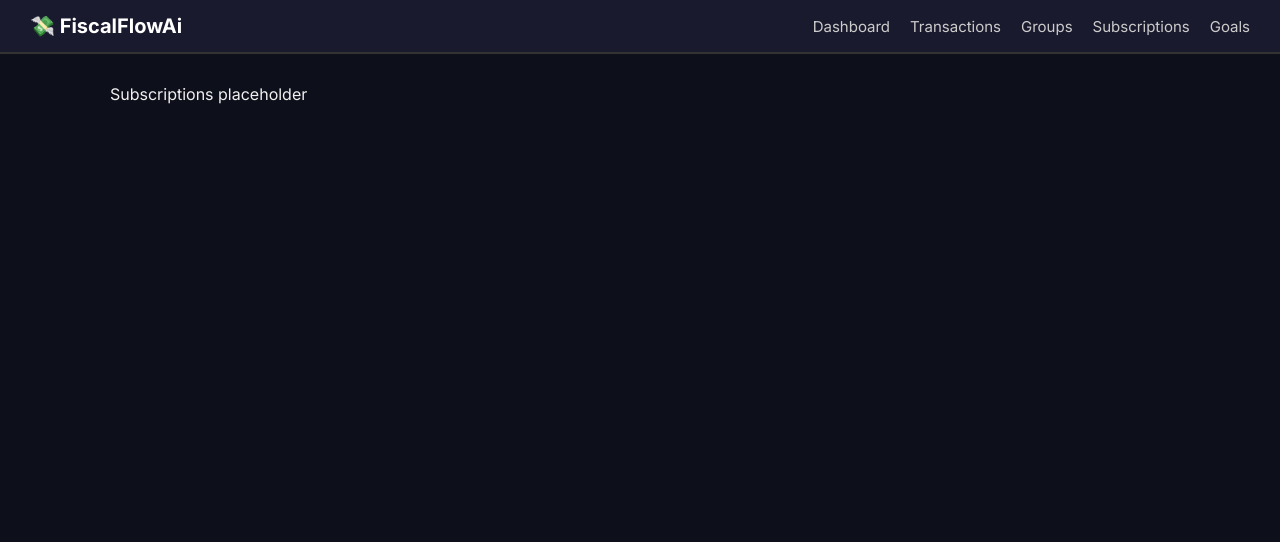
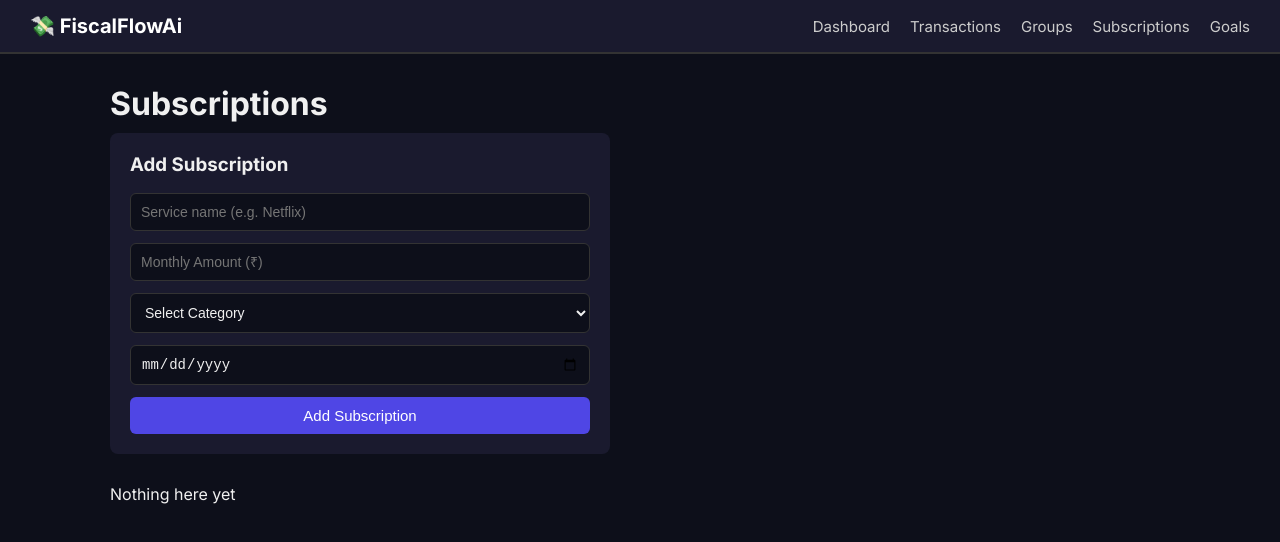
Before and after one commit to tusharinqueue/FiscalFlowAi, a React (Vite) app: page /subscriptions in a window 1280 px wide. Shown: the top 542 px of the page. Built offline with nearby package versions, Linux system fonts and the light colour scheme; the HTML template or start-up script is replaced by a standard one.

Commit message:
feat: add subscriptions module, duplicate category detection, and chatnay.md

```diff
--- a/src/App.jsx
+++ b/src/App.jsx
@@ -15,6 +15,7 @@ import NotFound from './pages/NotFound'
 function App() {
   const [transactions, setTransactions] = useState([])
   const [groups, setGroups] = useState([])
+  const [subscriptions, setSubscriptions] = useState([])
 
   function addTransaction(t) {
     setTransactions([...transactions, t])
@@ -36,6 +37,10 @@ function App() {
     }))
   }
 
+  function addSubscription(sub) {
+    setSubscriptions([...subscriptions, sub])
+  }
+
   return (
     <BrowserRouter>
       <Navbar />
@@ -46,8 +51,8 @@ function App() {
           <Route path="/transactions/:id" element={<TransactionDetail transactions={transactions} />} />
           <Route path="/groups" element={<Groups groups={groups} addGroup={addGroup} />} />
           <Route path="/groups/:id" element={<GroupDetail groups={groups} addGroupExpense={addGroupExpense} />} />
-          <Route path="/subscriptions" element={<Subscriptions />} />
-          <Route path="/subscriptions/:id" element={<SubscriptionDetail />} />
+          <Route path="/subscriptions" element={<Subscriptions subscriptions={subscriptions} addSubscription={addSubscription} />} />
+          <Route path="/subscriptions/:id" element={<SubscriptionDetail subscriptions={subscriptions} />} />
           <Route path="/goals" element={<Goals />} />
           <Route path="/goals/:id" element={<GoalDetail />} />
           {/* catch all route for 404 */}
--- /dev/null
+++ b/src/components/SubscriptionForm.jsx
@@ -0,0 +1,74 @@
+import { useState } from 'react'
+
+function SubscriptionForm({ addSubscription }) {
+  const [name, setName] = useState('')
+  const [amount, setAmount] = useState('')
+  const [category, setCategory] = useState('')
+  const [billingDate, setBillingDate] = useState('')
+  const [error, setError] = useState('')
+
+  function handleSubmit(e) {
+    e.preventDefault()
+
+    if (!name || !amount || !category || !billingDate) {
+      setError('All fields are required')
+      return
+    }
+
+    const newSub = {
+      id: crypto.randomUUID(),
+      name: name,
+      amount: parseFloat(amount),
+      category: category,
+      billingDate: billingDate
+    }
+
+    addSubscription(newSub)
+
+    setName('')
+    setAmount('')
+    setCategory('')
+    setBillingDate('')
+    setError('')
+  }
+
+  return (
+    <form onSubmit={handleSubmit} className="transaction-form">
+      <h3>Add Subscription</h3>
+      {error && <p className="form-error">{error}</p>}
+
+      <input
+        type="text"
+        placeholder="Service name (e.g. Netflix)"
+        value={name}
+        onChange={(e) => setName(e.target.value)}
+      />
+
+      <input
+        type="number"
+        placeholder="Monthly Amount (₹)"
+        value={amount}
+        onChange={(e) => setAmount(e.target.value)}
+      />
+
+      <select value={category} onChange={(e) => setCategory(e.target.value)}>
+        <option value="">Select Category</option>
+        <option value="Streaming">Streaming</option>
+        <option value="Music">Music</option>
+        <option value="Software">Software</option>
+        <option value="Gym">Gym</option>
+        <option value="Other">Other</option>
+      </select>
+
+      <input
+        type="date"
+        value={billingDate}
+        onChange={(e) => setBillingDate(e.target.value)}
+      />
+
+      <button type="submit">Add Subscription</button>
+    </form>
+  )
+}
+
+export default SubscriptionForm
--- /dev/null
+++ b/src/components/SubscriptionList.jsx
@@ -0,0 +1,42 @@
+import EmptyState from './EmptyState'
+import daysUntilBilling from '../daysUntilBilling'
+import findDuplicateCategories from '../findDuplicateCategories'
+
+function SubscriptionList({ subscriptions }) {
+  if (subscriptions.length === 0) {
+    return <EmptyState />
+  }
+
+  const duplicates = findDuplicateCategories(subscriptions)
+
+  return (
+    <div className="transaction-list">
+      {duplicates.length > 0 && (
+        <div className="duplicate-warning">
+          <strong>Warning:</strong> You have multiple subscriptions in these categories: {duplicates.join(', ')}
+        </div>
+      )}
+
+      {subscriptions.map((sub) => {
+        const daysLeft = daysUntilBilling(sub.billingDate)
+
+        return (
+          <div key={sub.id} className="transaction-item">
+            <div className="t-left">
+              <span className="t-title">{sub.name}</span>
+              <span className="t-meta">{sub.category} · Billing on {sub.billingDate}</span>
+            </div>
+            <div className="t-right" style={{ flexDirection: 'column', alignItems: 'flex-end', gap: '4px' }}>
+              <span className="t-amount">₹{sub.amount.toFixed(2)} / mo</span>
+              <span className="t-meta" style={{ color: daysLeft <= 3 ? '#f87171' : '#9ca3af' }}>
+                {daysLeft} days left
+              </span>
+            </div>
+          </div>
+        )
+      })}
+    </div>
+  )
+}
+
+export default SubscriptionList
--- /dev/null
+++ b/src/daysUntilBilling.js
@@ -0,0 +1,18 @@
+// pure function to calculate days left
+function daysUntilBilling(billingDateStr) {
+  if (!billingDateStr) return 0
+
+  const today = new Date()
+  today.setHours(0, 0, 0, 0)
+
+  const billingDate = new Date(billingDateStr)
+  billingDate.setHours(0, 0, 0, 0)
+
+  // difference in milliseconds divided by ms in a day
+  const diffTime = billingDate - today
+  const diffDays = Math.ceil(diffTime / (1000 * 60 * 60 * 24))
+
+  return diffDays > 0 ? diffDays : 0
+}
+
+export default daysUntilBilling
--- /dev/null
+++ b/src/findDuplicateCategories.js
@@ -0,0 +1,26 @@
+// pure function to find categories used more than once
+function findDuplicateCategories(subscriptions) {
+  const counts = {}
+
+  // count how many times each category appears
+  for (let i = 0; i < subscriptions.length; i++) {
+    const cat = subscriptions[i].category
+    if (counts[cat]) {
+      counts[cat] += 1
+    } else {
+      counts[cat] = 1
+    }
+  }
+
+  // keep only the ones that appear 2 or more times
+  const duplicates = []
+  for (const cat in counts) {
+    if (counts[cat] > 1) {
+      duplicates.push(cat)
+    }
+  }
+
+  return duplicates
+}
+
+export default findDuplicateCategories
--- a/src/index.css
+++ b/src/index.css
@@ -232,3 +232,13 @@ h1, h2, h3 {
   color: #9ca3af;
   font-style: italic;
 }
+
+/* subscriptions */
+.duplicate-warning {
+  background: rgba(248, 113, 113, 0.1);
+  border-left: 4px solid #f87171;
+  padding: 12px 16px;
+  border-radius: 4px;
+  color: #f87171;
+  margin-bottom: 10px;
+}
--- a/src/pages/SubscriptionDetail.jsx
+++ b/src/pages/SubscriptionDetail.jsx
@@ -1,5 +1,35 @@
-function SubscriptionDetail() {
-  return <div>SubscriptionDetail placeholder</div>;
+import { useParams, Link } from 'react-router-dom'
+import daysUntilBilling from '../daysUntilBilling'
+
+function SubscriptionDetail({ subscriptions }) {
+  const { id } = useParams()
+  const sub = subscriptions.find((s) => s.id === id)
+
+  if (!sub) {
+    return (
+      <div>
+        <p>Subscription not found.</p>
+        <Link to="/subscriptions">← Go back</Link>
+      </div>
+    )
+  }
+
+  const daysLeft = daysUntilBilling(sub.billingDate)
+
+  return (
+    <div>
+      <Link to="/subscriptions" className="t-link">← Back to Subscriptions</Link>
+      <div className="detail-card" style={{ marginTop: '20px' }}>
+        <h2>{sub.name}</h2>
+        <p><strong>Amount:</strong> ₹{sub.amount.toFixed(2)} / month</p>
+        <p><strong>Category:</strong> {sub.category}</p>
+        <p><strong>Next Billing:</strong> {sub.billingDate}</p>
+        <p style={{ color: daysLeft <= 3 ? '#f87171' : '#34d399', fontWeight: 'bold' }}>
+          {daysLeft} days until you get charged.
+        </p>
+      </div>
+    </div>
+  )
 }
 
-export default SubscriptionDetail;
+export default SubscriptionDetail
--- a/src/pages/Subscriptions.jsx
+++ b/src/pages/Subscriptions.jsx
@@ -1,5 +1,14 @@
-function Subscriptions() {
-  return <div>Subscriptions placeholder</div>;
+import SubscriptionForm from '../components/SubscriptionForm'
+import SubscriptionList from '../components/SubscriptionList'
+
+function Subscriptions({ subscriptions, addSubscription }) {
+  return (
+    <div>
+      <h1>Subscriptions</h1>
+      <SubscriptionForm addSubscription={addSubscription} />
+      <SubscriptionList subscriptions={subscriptions} />
+    </div>
+  )
 }
 
-export default Subscriptions;
+export default Subscriptions
```
Also changed, not shown: 1 other file (tests, documents, lock files or other folders).
